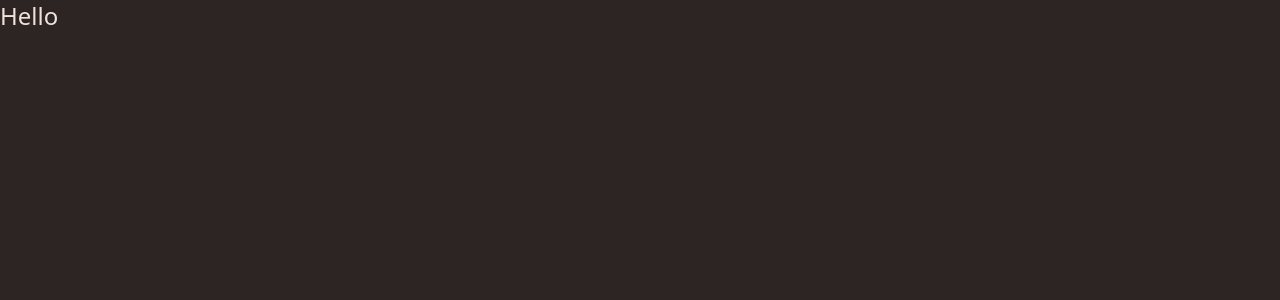
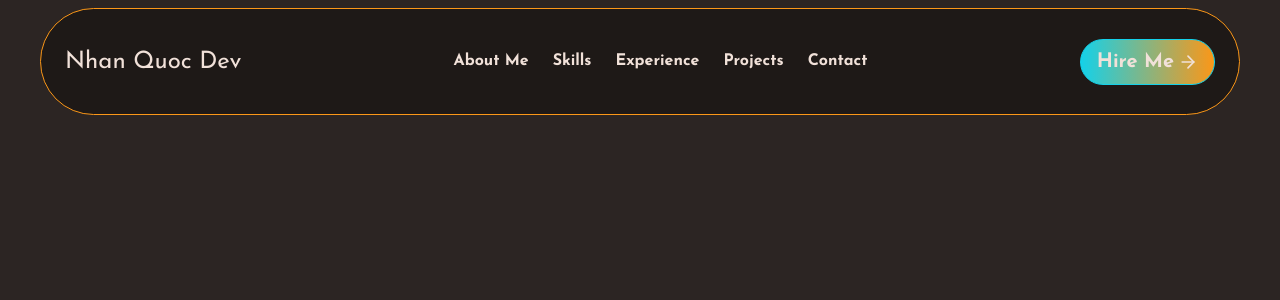
Before and after one commit to nhanquoc-it/nqd-stunning-portfolio-website, a React (Vite) app: page / in a window 1280 px wide. Shown: the top 300 px of the page. Built offline with nearby package versions, Linux system fonts and the light colour scheme.

Commit message:
2. Navbar Component

```diff
--- a/src/App.jsx
+++ b/src/App.jsx
@@ -1,8 +1,10 @@
+import NavbarMain from "./components/Navbar/NavbarMain";
+
 function App() {
 	return (
-		<>
-			<div className="text-2xl text-white">Hello</div>
-		</>
+		<main className="font-body">
+			<NavbarMain />
+		</main>
 	);
 }
 
--- /dev/null
+++ b/src/components/Navbar/NavbarButton.jsx
@@ -0,0 +1,15 @@
+import React from "react";
+import { LuArrowRight } from "react-icons/lu";
+
+const NavbarButton = () => {
+	return (
+		<button className="px-4 py-2 rounded-full text-xl font-bold text-white border-cyan border flex items-center gap-1 bg-gradient-to-r from-cyan to-orange hover:border-orange hover:scale-110 transition-all duration-500 hover:shadow-cyanShadow">
+			Hire Me
+			<div className="sm:hidden md:block">
+				<LuArrowRight />
+			</div>
+		</button>
+	);
+};
+
+export default NavbarButton;
--- /dev/null
+++ b/src/components/Navbar/NavbarLinks.jsx
@@ -0,0 +1,31 @@
+import React from "react";
+
+const links = [
+	{ name: "About Me", section: "about" },
+	{ name: "Skills", section: "skills" },
+	{ name: "Experience", section: "experience" },
+	{ name: "Projects", section: "project" },
+	{ name: "Contact", section: "contact" },
+];
+
+const NavbarLinks = () => {
+	return (
+		<ul className="flex gap-6 text-white font-bold text-center py-4 lg:flex-row sm:flex-col lg:relative sm:absolute sm:top-[120%] left-[50%] -translate-x-[50%] lg:text-md sm:texl-xl sm:bg-cyan/30 backdrop-blur-lg lg:bg-black sm:w-full">
+			{links.map((link, index) => {
+				return (
+					<li key={index} className="group">
+						<a
+							href="#"
+							className="cursor-pointer text-white hover:text-cyan transition-all duration-500"
+						>
+							{link.name}
+						</a>
+						<div className="mx-auto bg-cyan w-0 group-hover:w-full h-[1px] transition-all duration-300"></div>
+					</li>
+				);
+			})}
+		</ul>
+	);
+};
+
+export default NavbarLinks;
--- /dev/null
+++ b/src/components/Navbar/NavbarLogo.jsx
@@ -0,0 +1,14 @@
+import React from "react";
+
+const NavbarLogo = () => {
+	return (
+		<div>
+			<h1 className="text-white text-2xl sm:hidden md:block">Nhan Quoc Dev</h1>
+			<h1 className="text-white font-special font-extrabold text-4xl sm:block md:hidden">
+				NQD
+			</h1>
+		</div>
+	);
+};
+
+export default NavbarLogo;
--- /dev/null
+++ b/src/components/Navbar/NavbarMain.jsx
@@ -0,0 +1,37 @@
+import React, { useState } from "react";
+import NavbarLogo from "./NavbarLogo";
+import NavbarLinks from "./NavbarLinks";
+import NavbarButton from "./NavbarButton";
+import { GiHamburgerMenu } from "react-icons/gi";
+
+const NavbarMain = () => {
+	const [menuOpen, setMenuOpen] = useState(false);
+
+	const toggleMenu = () => {
+		setMenuOpen(!menuOpen);
+	};
+
+	return (
+		<nav className="max-w-[1300px] mx-auto px-4 w-full fixed left-[50%] -translate-x-[50%] z-20 flex gap-4 mt-2">
+			<div className="flex justify-between w-full max-w-[1200px] mx-auto bg-black items-center p-6 rounded-r-full rounded-l-full border-[0.5px] border-orange ">
+				<NavbarLogo />
+				<div className={`${menuOpen ? "sm:block" : "sm:hidden"} lg:block`}>
+					<NavbarLinks />
+				</div>
+				<NavbarButton />
+			</div>
+
+			{/* Mobile Menu */}
+			<div className="flex lg:hidden sm:block p-5 bg-black items-center justify-center rounded-full border-[0.5px] border-orange">
+				<button
+					className="text-2xl p-3 border boder-orange rounded-full text-white"
+					onClick={toggleMenu}
+				>
+					<GiHamburgerMenu />
+				</button>
+			</div>
+		</nav>
+	);
+};
+
+export default NavbarMain;
--- a/tailwind.config.js
+++ b/tailwind.config.js
@@ -2,6 +2,13 @@
 export default {
 	content: ["./index.html", "./src/**/*.{js,ts,jsx,tsx}"],
 	theme: {
+		screens: {
+			sm: "350px",
+			md: "768px",
+			lg: "1024px",
+			xl: "1280px",
+			"2xl": "1536px",
+		},
 		colors: {
 			brown: "#53423e",
 			lightBrown: "#645550",
@@ -18,7 +25,11 @@ export default {
 			lightGrey: "#978589",
 			darkGrey: "#3f4441",
 		},
-		extend: {},
+		extend: {
+			boxShadow: {
+				cyanShadow: "0px 0px 20px 0px rgba(94,206,220,0.5)",
+			},
+		},
 		fontFamily: {
 			body: ["Josefin Sans"],
 			special: ["Roboto"],
```
Also changed, not shown: 1 other file (tests, documents, lock files or other folders).
